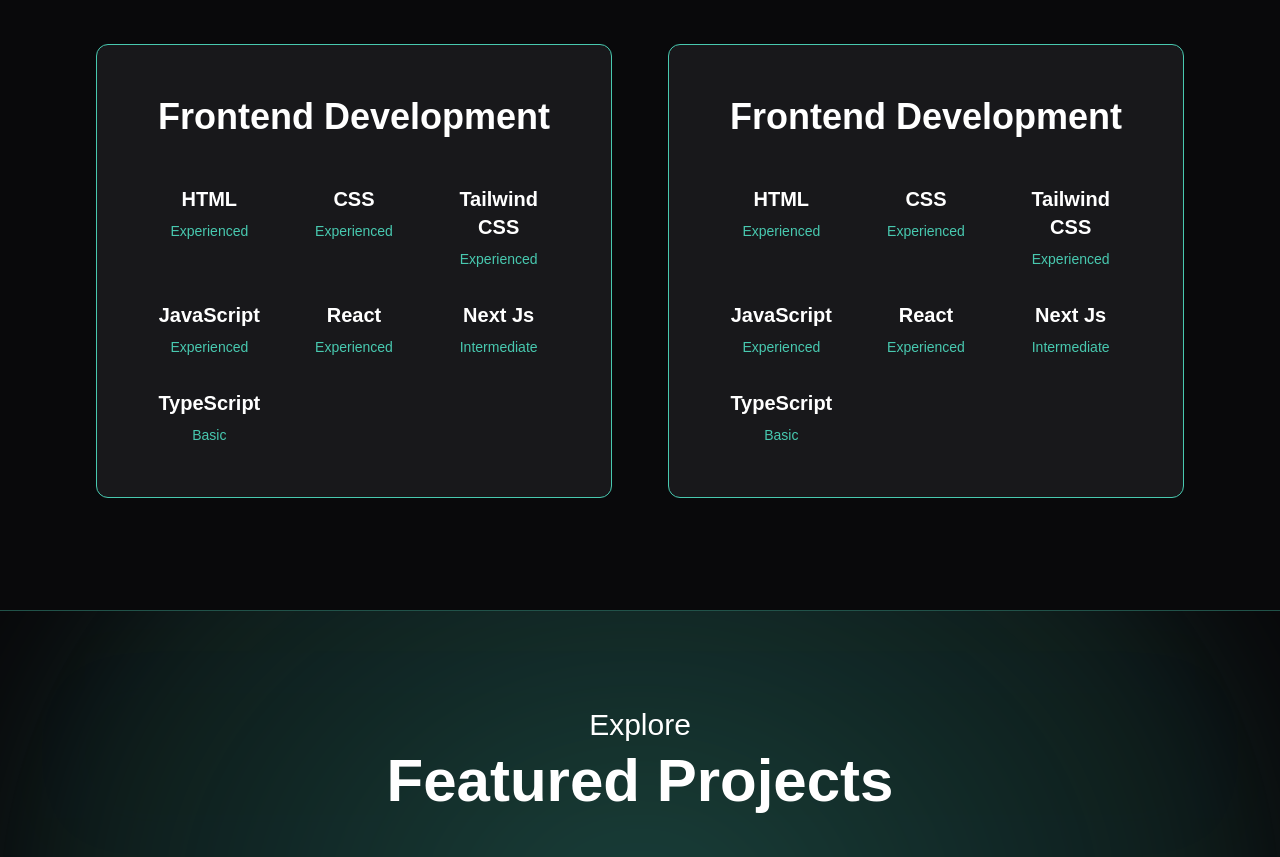
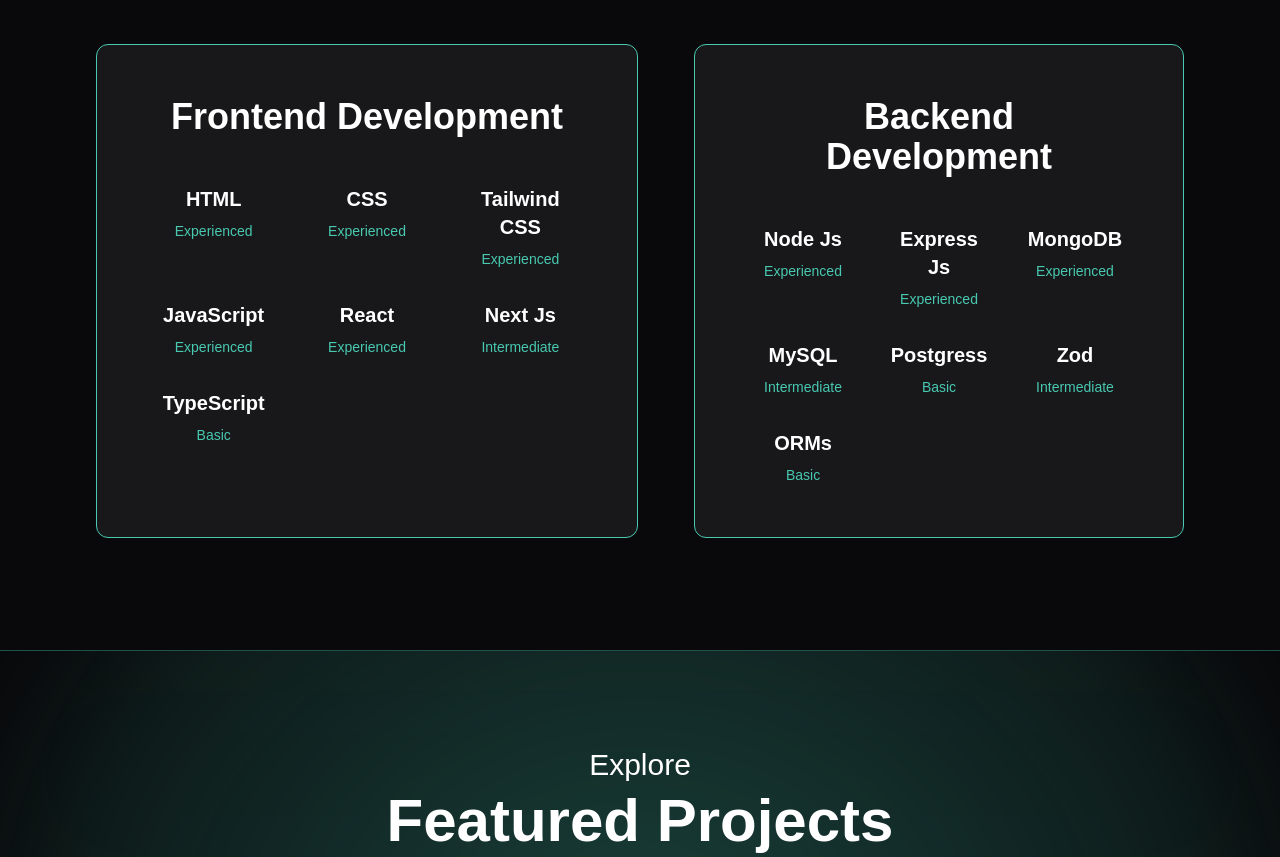
Before and after one commit to WhyKash01/Portfolio-WhyKash01, a Next.js app: page / in a window 1280 px wide. Shown: the part 1024-1881 px from the top of the page. Built offline with nearby package versions, Linux system fonts and the light colour scheme.

Commit message:
Update Skills.js

```diff
--- a/app/components/Skills.js
+++ b/app/components/Skills.js
@@ -40,34 +40,34 @@
                 </div>
             </div>
             <div className=' border bg-zinc-900 2xl:py-10 xl:py-8 md:py-16 2xl:px-14 py-5 sm:px-14 px-10  2xl:rounded-3xl sm:rounded-xl rounded-md border-[#48C9B0]'>
-                <h2 className='text-center 2xl:text-4xl xl:text-4xl  md:text-6xl sm:text-4xl text-2xl mt-5'>Frontend Development</h2>
+                <h2 className='text-center 2xl:text-4xl xl:text-4xl  md:text-6xl sm:text-4xl text-2xl mt-5'>Backend Development</h2>
                 <div className='grid 2xl:mt-14 xl:mt-12 md:mt-16 2xl:text-xl xl:text-xl md:text-3xl sm:text-2xl text-sm mt-10 mb-5 2xl:grid-cols-3  justify-items-center md:grid-cols-3 grid-cols-2 2xl:gap-x-10 2xl:gap-y-10 xl:gap-y-8 md:gap-y-12 gap-x-8 gap-y-5'>
                     <div className='text-center'>
-                        <h3 className=''>HTML</h3>
+                        <h3 className=''>Node Js</h3>
                         <h3 className='xl:text-sm  md:text-xl sm:text-lg text-xs mt-2 font-[400] text-[#48C9B0]'>Experienced</h3>
                     </div>
                     <div className='text-center'>
-                        <h3 className=''>CSS</h3>
+                        <h3 className=''>Express Js</h3>
                         <h3 className='xl:text-sm md:text-xl sm:text-lg text-xs mt-2 font-[400] text-[#48C9B0]'>Experienced</h3>
                     </div>
                     <div className='text-center'>
-                        <h3 className=''>Tailwind CSS</h3>
+                        <h3 className=''>MongoDB</h3>
                         <h3 className='xl:text-sm md:text-xl sm:text-lg text-xs mt-2 font-[400] text-[#48C9B0]'>Experienced</h3>
                     </div>
                     <div className='text-center'>
-                        <h3 className=''>JavaScript</h3>
-                        <h3 className='xl:text-sm md:text-xl sm:text-lg text-xs mt-2 font-[400] text-[#48C9B0]'>Experienced</h3>
-                    </div>
-                    <div className='text-center'>
-                        <h3 className=''>React</h3>
-                        <h3 className='xl:text-sm md:text-xl sm:text-lg text-xs mt-2 font-[400] text-[#48C9B0]'>Experienced</h3>
-                    </div>
-                    <div className='text-center'>
-                        <h3 className=''>Next Js</h3>
+                        <h3 className=''>MySQL</h3>
                         <h3 className='xl:text-sm md:text-xl sm:text-lg text-xs mt-2 font-[400] text-[#48C9B0]'>Intermediate</h3>
                     </div>
                     <div className='text-center'>
-                        <h3 className=''>TypeScript</h3>
+                        <h3 className=''>Postgress</h3>
+                        <h3 className='xl:text-sm md:text-xl sm:text-lg text-xs mt-2 font-[400] text-[#48C9B0]'>Basic</h3>
+                    </div>
+                    <div className='text-center'>
+                        <h3 className=''>Zod</h3>
+                        <h3 className='xl:text-sm md:text-xl sm:text-lg text-xs mt-2 font-[400] text-[#48C9B0]'>Intermediate</h3>
+                    </div>
+                    <div className='text-center'>
+                        <h3 className=''>ORMs</h3>
                         <h3 className='xl:text-sm md:text-xl sm:text-lg text-xs mt-2 font-[400] text-[#48C9B0]'>Basic</h3>
                     </div>
                 </div>
```
